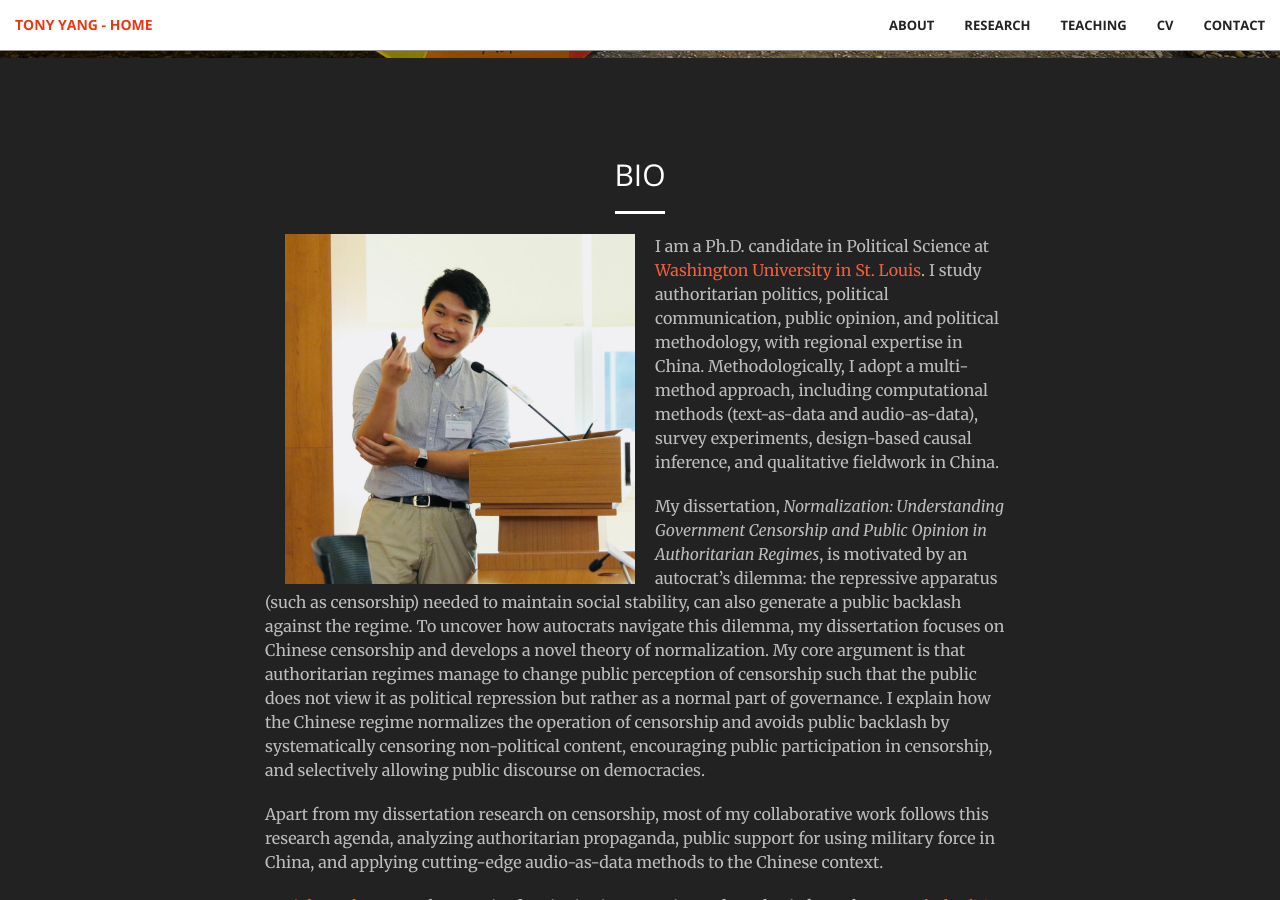
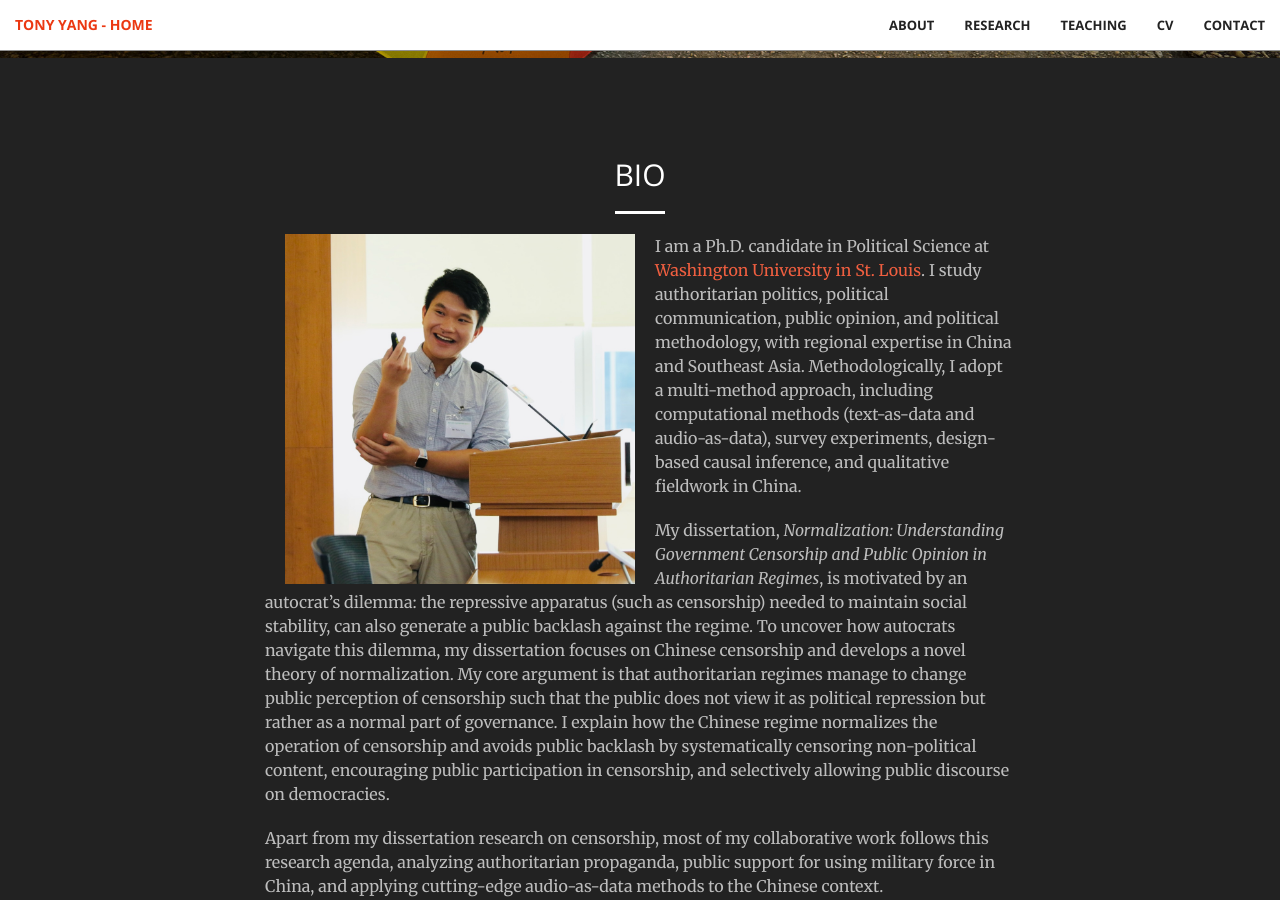
Before and after one commit to tonyhsfz/website, a Jekyll site: the page built from index.html, in a window 1280 px wide and 900 px high, scrolled down 842 px. Built offline with Jekyll 4.4.1, drawn with Linux system fonts in a browser that asks for light colours.

Commit message:
Update Bio.html

```diff
--- a/_includes/Bio.html
+++ b/_includes/Bio.html
@@ -7,7 +7,7 @@
                 <p></p>
                 <img align="left" src="img/HKU.jpg" hspace="20"  width="350" height="350" >
                 <p class="text-faded">I am a Ph.D. candidate in Political Science at <a href="https://polisci.wustl.edu/">Washington University in St. Louis</a>.
-                    I study authoritarian politics, political communication, public opinion, and political methodology, with regional expertise in China.
+                    I study authoritarian politics, political communication, public opinion, and political methodology, with regional expertise in China and Southeast Asia.
                     Methodologically, I adopt a multi-method approach, including computational methods (text-as-data and audio-as-data), survey experiments, design-based causal inference,
                     and qualitative fieldwork in China.</p>
                 <p class="text-faded">My dissertation, <i>Normalization: Understanding Government Censorship and Public Opinion in Authoritarian Regimes</i>,
```
